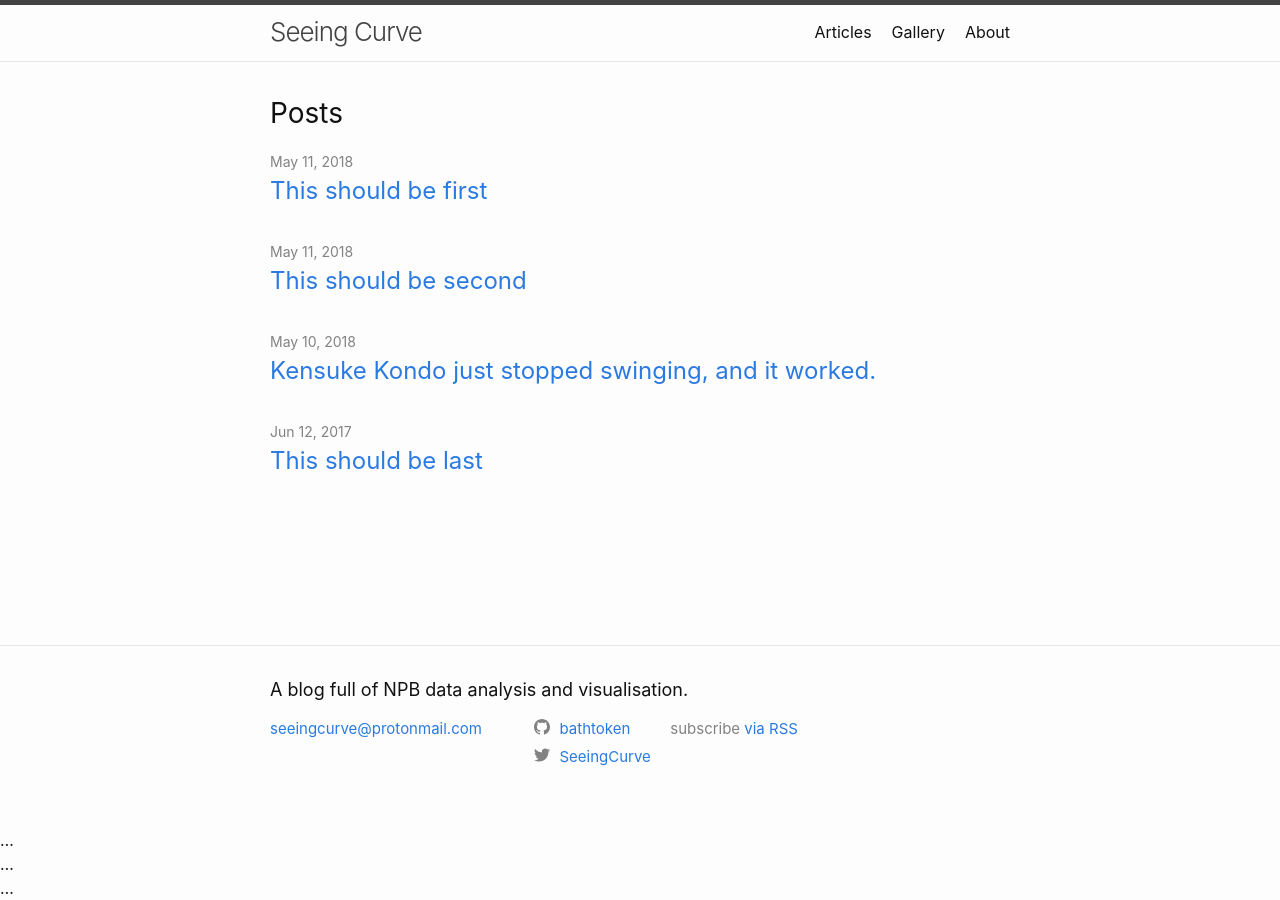
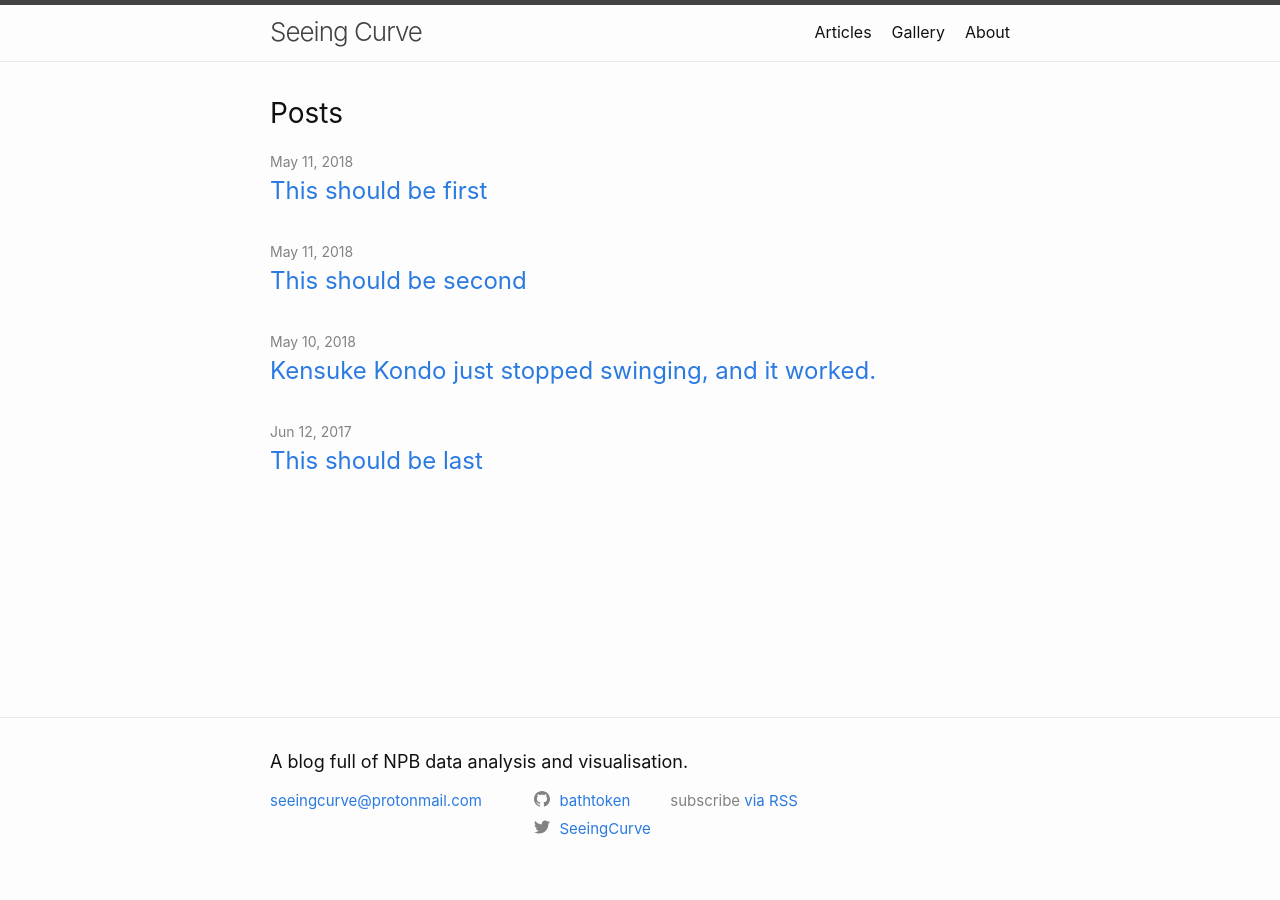
Before and after one commit to bathtoken/seeingcurve, a Jekyll site: the page built from index.md, in a window 1280 px wide. Built offline with Jekyll 4.4.1, drawn with Linux system fonts in a browser that asks for light colours.

Commit message:
Revert "add sticky footer"
This reverts commit 665ef013ccf4098454fbe6be9a4d1a157da7785b.

```diff
--- a/_layouts/default.html
+++ b/_layouts/default.html
@@ -16,12 +16,5 @@
     {%- include footer.html -%}
 
   </body>
-  <body class="Site">
-  <header>…</header>
-  <main class="Site-content">…</main>
-  <footer>…</footer>
-
-</body>
-
 
 </html>
```
